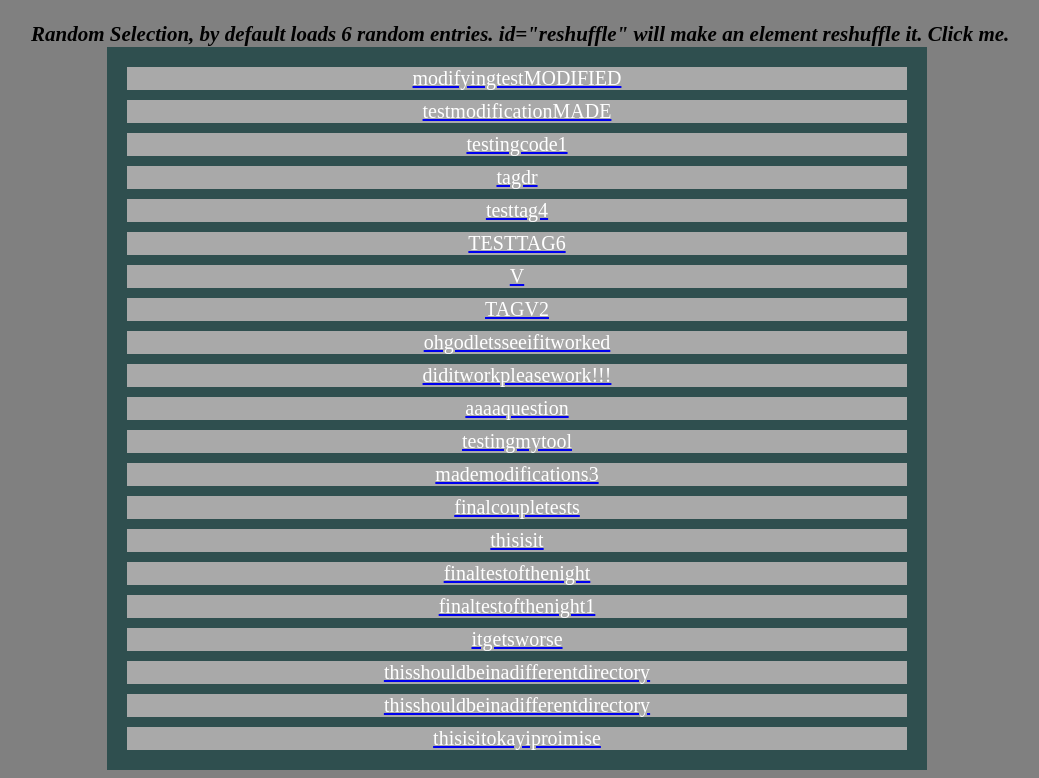
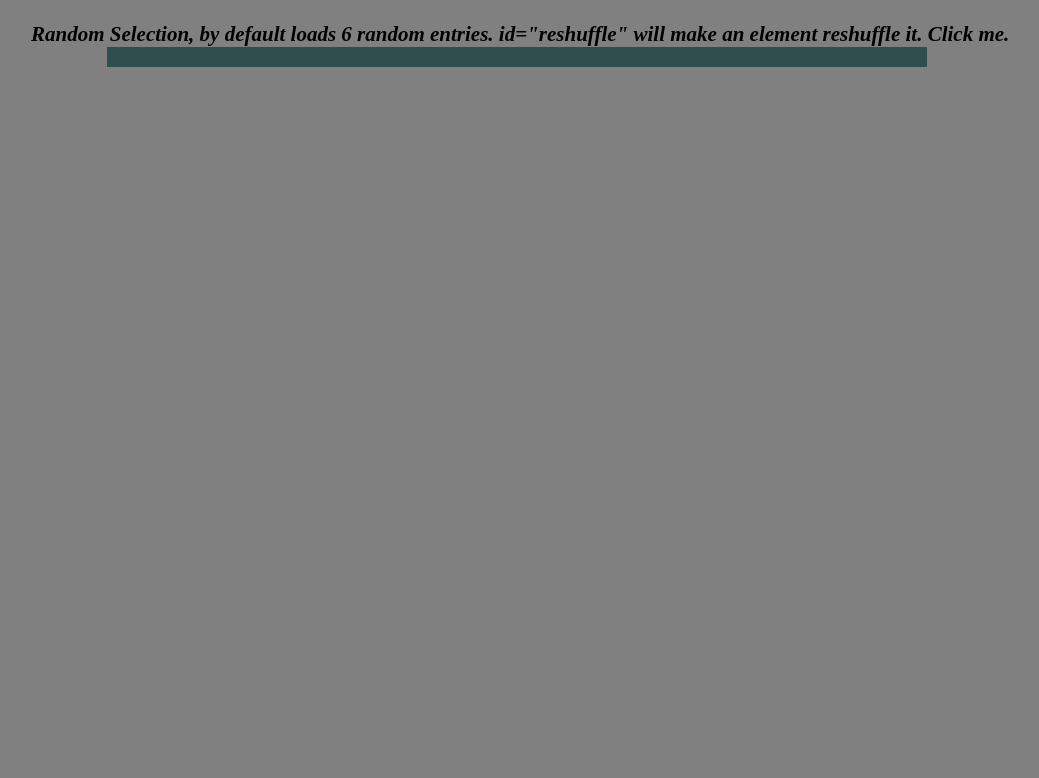
Before and after one commit to KingPoss/NeoGallery, a Flask app: template NeoGallery v1.0/templates/NeoGallery.html in a window 1280 px wide. Shown: the part 58-836 px from the top of the page, without its empty margins (123-1162 px from the left). After the commit the page ends 125 px from the top, so only its background shows below. Run offline with Flask 3, Linux system fonts and the light colour scheme; the template is opened without the code that fills it, so the values that code supplies are empty; some libraries are stand-ins or nearby versions.

Commit message:
updated NeoGallery.html to get rid of superfluous links

```diff
--- a/NeoGallery v1.0/templates/NeoGallery.html
+++ b/NeoGallery v1.0/templates/NeoGallery.html
@@ -70,124 +70,6 @@
 <div class="tagDirectory">
 <!--If you wish to add a tag directory, linking to other gallery pages, place the comment END as seen below this one, wherever you want links to begin appearing. It is how NeoGallery determines where to put in the new tag link.-->
 <!--END-->
-<!--modifyingtestMODIFIED-->
-<a href="__TAG_DIR__/modifyingtestMODIFIED.html"><p class="tagText">modifyingtestMODIFIED</p></a>
-<!--END-->
-<!--testmodificationMADE-->
-<a href="__TAG_DIR__/testmodificationMADE.html"><p class="tagText">testmodificationMADE</p></a>
-<!--END-->
-<!--testingcode1-->
-<a href="__TAG_DIR__/testingcode1.html"><p class="tagText">testingcode1</p></a>
-<!--END-->
-<!--tagdr-->
-<a href="__TAG_DIR__/tagdr.html"><p class="tagText">tagdr</p></a>
-<!--END-->
-<!--testtag4-->
-<a href="__TAG_DIR__/testtag4.html"><p class="tagText">testtag4</p></a>
-<!--END-->
-<!--TESTTAG6-->
-<a href="__TAG_DIR__/TESTTAG6.html"><p class="tagText">TESTTAG6</p></a>
-<!--END-->
-<!--TYET-->
-<a href="/tagtest/TYET.html"><p class="tagText">V</p></a>
-<!--END-->
-<!--TAGV22-->
-<a href="__TAG_DIR__/TAGV22.html"><p class="tagText">TAGV2</p></a>
-<!--END-->
-<!--ohgodletsseeifitworked-->
-<a href="__TAG_DIR__/ohgodletsseeifitworked.html"><p class="tagText">ohgodletsseeifitworked</p></a>
-<!--END-->
-<!--diditworkpleasework!!!-->
-<a href="__TAG_DIR__/diditworkpleasework!!!.html"><p class="tagText">diditworkpleasework!!!</p></a>
-<!--END-->
-<!--aaaaquestion-->
-<a href="__TAG_DIR__/aaaaquestion.html"><p class="tagText">aaaaquestion</p></a>
-<!--END-->
-<!--testingmytool-->
-<a href="__TAG_DIR__/testingmytool.html"><p class="tagText">testingmytool</p></a>
-<!--END-->
-<!--mademodifications3-->
-<a href="/tagtest/mademodifications3.html"><p class="tagText">mademodifications3</p></a>
-<!--END-->
-<!--finalcoupletests-->
-<a href="/tagtest/finalcoupletests.html"><p class="tagText">finalcoupletests</p></a>
-<!--END-->
-<!--thisisit-->
-<a href="/tagtest/thisisit.html"><p class="tagText">thisisit</p></a>
-<!--END-->
-<!--finaltestofthenight-->
-<a href="/tagtest/finaltestofthenight.html"><p class="tagText">finaltestofthenight</p></a>
-<!--END-->
-<!--finaltestofthenight1-->
-<a href="__NEOCITIES_TAG_DIR__/finaltestofthenight1.html"><p class="tagText">finaltestofthenight1</p></a>
-<!--END-->
-<!--itgetsworse-->
-<a href="itgetsworse.html"><p class="tagText">itgetsworse</p></a>
-<!--END-->
-<!--thisshouldbeinadifferentdirectory-->
-<a href="/tagDirectoryTester//thisshouldbeinadifferentdirectory.html"><p class="tagText">thisshouldbeinadifferentdirectory</p></a>
-<!--END-->
-<!--thisshouldbeinadifferentdirectory-->
-<a href="/tagDirectoryTester//thisshouldbeinadifferentdirectory.html"><p class="tagText">thisshouldbeinadifferentdirectory</p></a>
-<!--END-->
-<!--thisisitokayiproimise-->
-<a href="/tagDirectoryTester/thisisitokayiproimise.html"><p class="tagText">thisisitokayiproimise</p></a>
-<!--END-->
-
-
-
-
-
-
-
-
-
-
-
-
-
-
-
-
-
-
-
-
-
-
-
-
-
-
-
-
-
-
-
-
-
-
-
-
-
-
-
-
-
-
-
-
-
-
-
-
-
-
-
-
-
-
-
 
 </div>
 </center>
```
Also changed, not shown: NeoGallery v1.0/templates/tagTemplate.html (line endings or trailing spaces).
